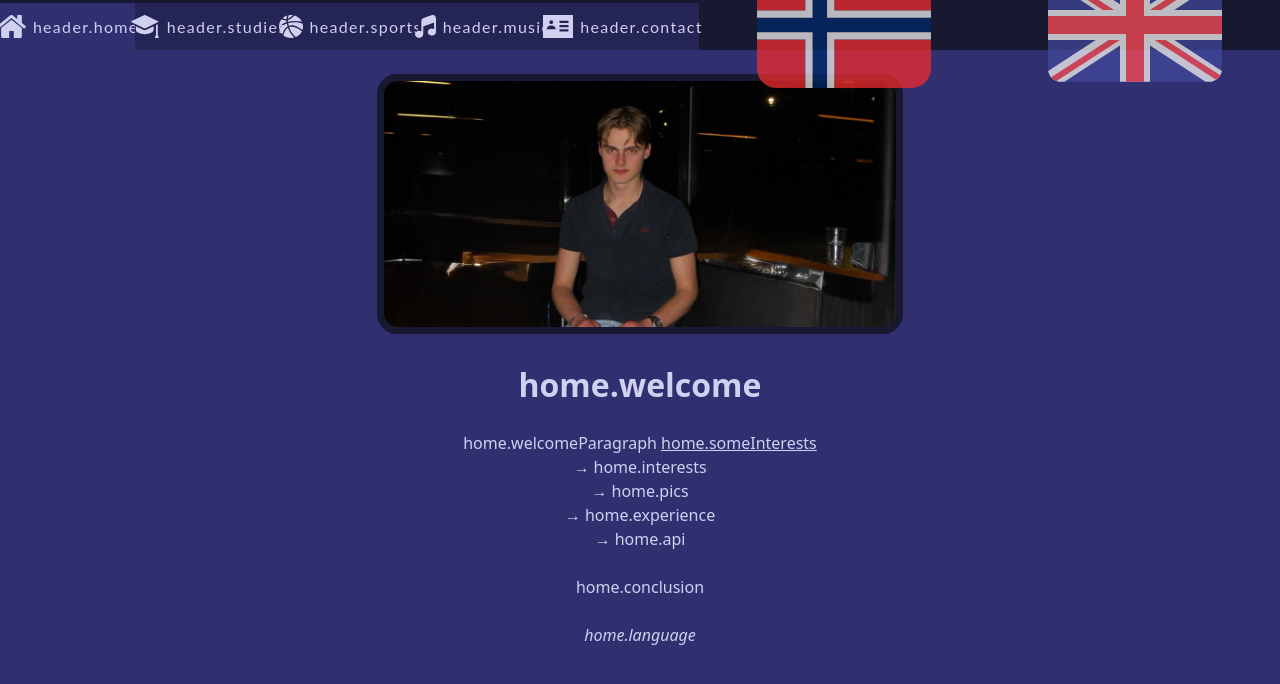
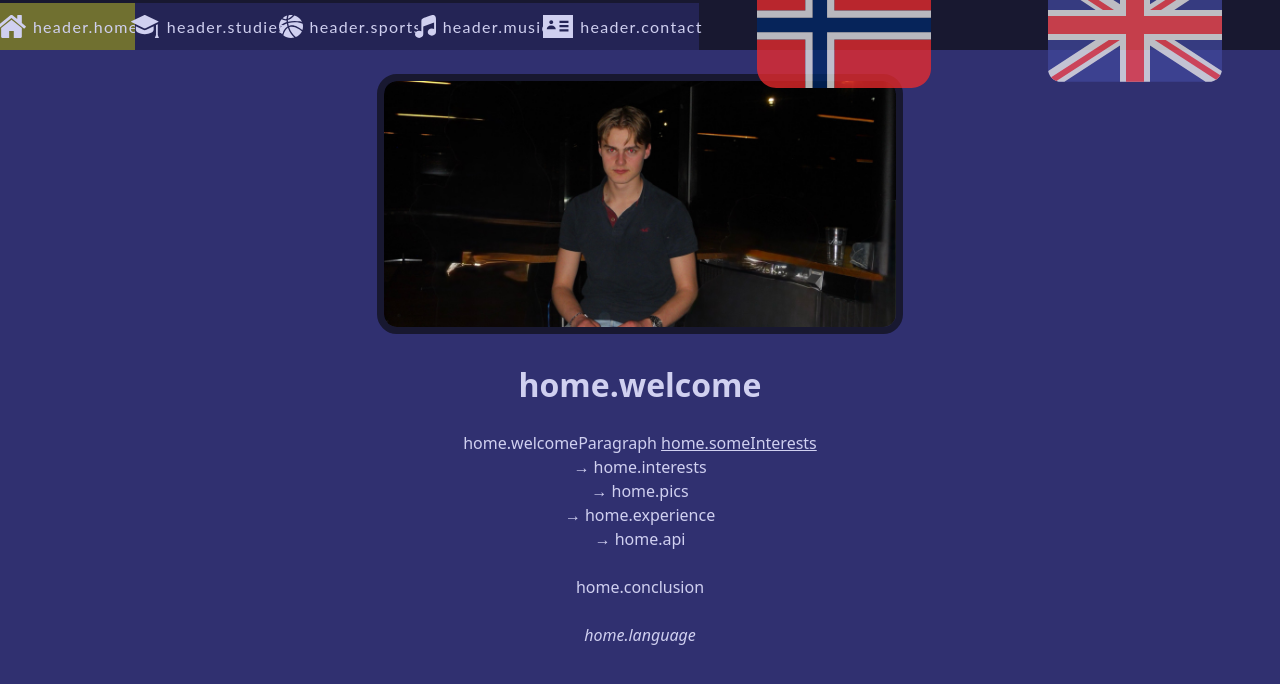
Before and after one commit to AlexOstgaard/my-website, a React (Vite) app: page /my-website/Home in a window 1280 px wide. Shown: the top 684 px of the page. Built offline with nearby package versions, Linux system fonts and the light colour scheme; the HTML template or start-up script is replaced by a standard one; a web font is replaced by a local one.

Commit message:
Testing some button colors

```diff
--- a/index.html
+++ b/index.html
@@ -4,7 +4,6 @@
     <meta charset="UTF-8" />
     <link rel="icon" type="image/png" href="favicon.png" />
     <meta name="viewport" content="width=device-width, initial-scale=1.0" />
-    <base href="%BASE%">
     <title>Alexander sin nettside</title>
   </head>
   <body>
--- a/src/components/Header/Header.css
+++ b/src/components/Header/Header.css
@@ -10,14 +10,18 @@
     display: flex;
     justify-content: space-around;
     align-items: flex-end;
-    background-color: var(--header-background);
+    background-color: var(--header-background-color);
+}
+
+#homeButton {
+    background-color: var(--accent-color);
 }
 
 .headerLink {
     all: unset;
     cursor: pointer;
 
-    background-color: var(--second-background);
+    background-color: var(--second-background-color);
     width: calc(100% / sibling-count());
     height: 94%;
 
@@ -31,7 +35,7 @@
 }
 
 .headerLink.active {
-    background-color: var(--page-background);
+    background-color: var(--page-background-color);
 }
 
 .headerLink img {
--- a/src/components/Header/Header.tsx
+++ b/src/components/Header/Header.tsx
@@ -30,6 +30,7 @@ function Header() {
             <NavLink
               to="/my-website/"
               className={({isActive}) => isActive ? "headerLink active" : "headerLink"}
+              id="homeButton"
             >
                 <img className="headerIcon" src={homeIcon} />
                 {t("header.home")}
--- a/src/components/Home/Home.css
+++ b/src/components/Home/Home.css
@@ -1,6 +1,6 @@
 #homeContainer {
     width: 100%;
-    background-color: var(--page-background);
+    background-color: var(--page-background-color);
     box-sizing: border-box;
     overflow-x: hidden;
     color: var(--text-color);
@@ -9,7 +9,7 @@
 
 #wideProfile {
     width: 40%;
-    border: 7px solid var(--header-background);
+    border: 7px solid var(--header-background-color);
     border-radius: 20px;
 }
 
--- a/src/index.css
+++ b/src/index.css
@@ -10,12 +10,13 @@
   -webkit-font-smoothing: antialiased;
   -moz-osx-font-smoothing: grayscale;
 
-  --header-background: #181830;
-  --page-background: #303070;
-  --second-background: #242455;
+  --header-background-color: #181830;
+  --page-background-color: #303070;
+  --second-background-color: #242455;
   --text-color: #D0D0F0;
+  --accent-color: #707030;
 
-  background-color: var(--page-background);
+  background-color: var(--page-background-color);
   color: var(--text-color);
 
 }
```
